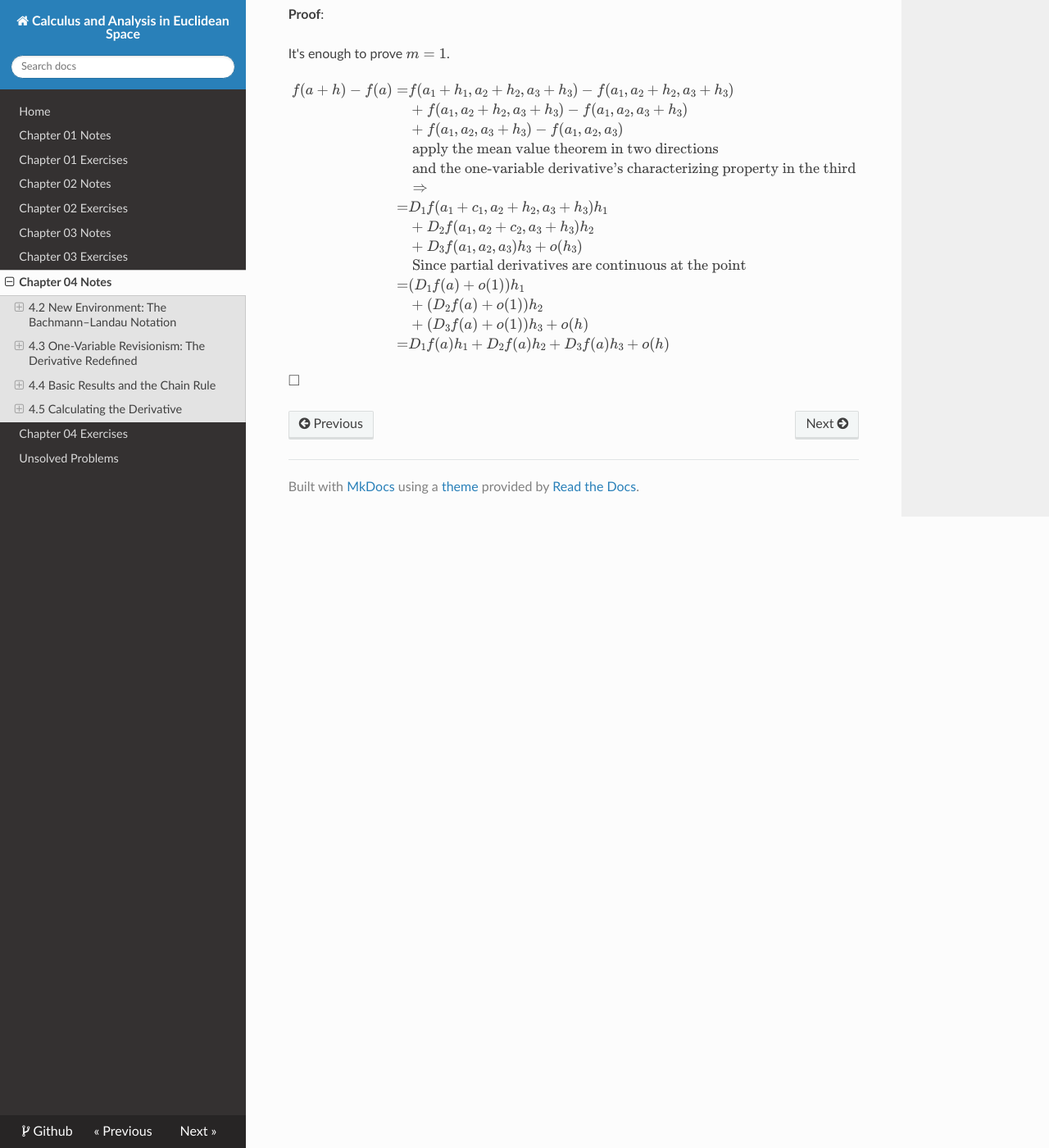
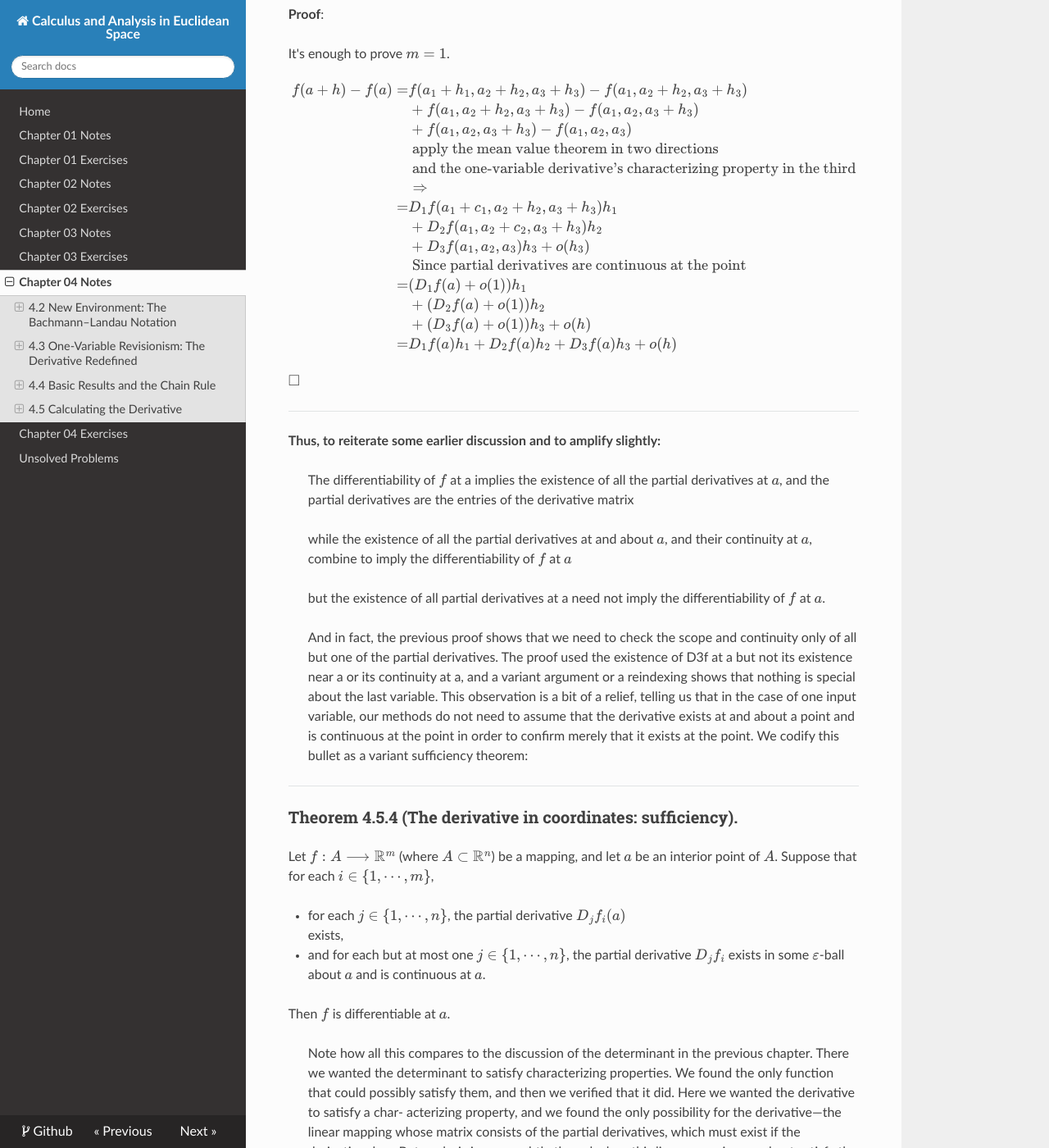
Before and after one commit to eroicaleo/shurman-calculus-euclidean-space, an MkDocs documentation site: the page built from docs/ch04notes.md, in a window 1280 px wide and 1400 px high, scrolled down 16274 px. Shown: the whole window at 82% size. Built offline with MkDocs 1.6.1, drawn with Linux system fonts in a browser that asks for light colours; nearby versions of some CDN libraries; formulas are drawn with MathJax 3; some of the changed text lies outside the part shown.

Commit message:
updates ch04notes

```diff
--- a/docs/ch04notes.md
+++ b/docs/ch04notes.md
@@ -998,3 +998,129 @@
 $$
 
 $\square$
+
+---
+**Thus, to reiterate some earlier discussion and to amplify slightly:**
+
+> The diﬀerentiability of $f$ at a implies the existence of all the partial
+derivatives at $a$, and the partial derivatives are the entries of the
+derivative matrix
+
+> while the existence of all the partial derivatives at and about $a$,
+> and their continuity at $a$, combine to imply the
+> diﬀerentiability of $f$ at $a$
+
+> but the existence of all partial derivatives at a need not imply the
+> diﬀerentiability of $f$ at $a$.
+
+> And in fact, the previous proof shows that we need to check the scope and
+continuity only of all but one of the partial derivatives. The proof used
+the existence of D3f at a but not its existence near a or its continuity
+at a, and a variant argument or a reindexing shows that nothing is special
+about the last variable. This observation is a bit of a relief, telling us
+that
+in the case of one input variable, our methods do not need to assume that
+the derivative exists at and about a point and is continuous at the point
+in order to confirm merely that it exists at the point. We codify this bullet
+as a variant suﬃciency theorem:
+
+---
+
+### Theorem 4.5.4 (The derivative in coordinates: suﬃciency).
+
+Let $f : A \longrightarrow \mathbb{R}^m$  (where $A ⊂ \mathbb{R}^n$) be a
+mapping, and let $a$ be an interior point of $A$.
+Suppose that for each $i \in \{1,\cdots,m\}$,
+
+* for each $j \in \{1,\cdots,n\}$, the partial derivative $D_{j}f_{i}(a)$
+  exists,
+* and for each but at most one $j \in \{1,\cdots,n\}$,
+  the partial derivative $D_{j}f_{i}$ exists in some $ε$-ball about $a$ and is continuous at $a$.
+
+Then $f$ is diﬀerentiable at $a$.
+
+> Note how all this compares to the discussion of the determinant in the
+previous chapter. There we wanted the determinant to satisfy characterizing
+properties. We found the only function that could possibly satisfy them, and
+then we verified that it did. Here we wanted the derivative to satisfy a char-
+acterizing property, and we found the only possibility for the derivative—the
+linear mapping whose matrix consists of the partial derivatives, which must
+exist if the derivative does.But analysis is more subtle than algebra: this
+linear mapping need not satisfy the characterizing property of the derivative
+unless we add further assumptions.
+
+### Example
+
+$$
+f(x,y) =
+\begin{cases}
+    \frac{x^2y}{x^2+y^2} &\text{if } (x,y) \neq (0,0)\\
+    0 &\text{if } (x,y) = (0,0)\\
+\end{cases}
+$$
+
+Note
+
+$$
+D_{1}f_{}(0,0) = \lim \limits_{t \to 0} \frac{f(t,0)-f(0,0)}{t}
+= \lim \limits_{t \to 0} \frac{0-0}{t} = 0
+$$
+
+Similarly $D_{2}f_{}(0,0) = 0$. So the only possibly derivative for $f$
+at $(0,0)$ is $0$.
+
+$$
+\begin{align*}
+|f(h,k) - f(0,0)| &=
+|f(h,k)| \\
+&= \frac{|h|^2|k|}{|(h,k)|^2}
+\end{align*}
+$$
+
+If we approach $(0,0)$ with $h = k$, then we have
+
+$$
+\frac{|h|^2|k|}{|(h,k)|^2} = \frac{|(h,h)|}{2 \sqrt[]{2}}
+$$
+
+### Theorem 4.5.5 (Chain rule in coordinates).
+
+Let $f : A \longrightarrow \mathbb{R}^m$ (where
+$A ⊂ R^n$) be diﬀerentiable at the point $a$ of $A$,
+and let $g : f(A) \longrightarrow \mathbb{R}^l$ be
+diﬀerentiable at the point $b= f(a)$. Then the composition
+$g ◦f : A \longrightarrow R^ℓ$ is
+diﬀerentiable at $a$, and its partial derivatives are
+
+$$
+D_{j}(g \circ f)_{i}(a) =
+\sum_{k = 1}^{n}
+D_{k}g_{i}(b) D_{j}f_{k}(a)
+\quad \text{for } i = 1,...,ℓ, j = 1,...,n.
+$$
+
+$\square$
+
+### example
+
+$z = f(x,t,u), x = g(t,u)$ compute $\frac{\partial z}{\partial t}$.
+
+$$
+\begin{align*}
+\frac{\partial z}{\partial t} &=
+D_{1}(f \circ g)_{1}(a) \\
+&= \sum_{k = 1}^{3}
+D_{k}f_{1}(b) D_{1}g_{k}(a) \\
+&= D_{1}f_{1}(b) D_{1}g_{1}(a) +
+D_{2}f_{1}(b) D_{1}g_{2}(a) +
+D_{3}f_{1}(b) D_{1}g_{3}(a)
+\\
+&= D_{1}f_{1}(b) D_{1}g_{1}(a) +
+D_{2}f_{1}(b) \cdot 1 +
+D_{3}f_{1}(b) \cdot 0 \\
+&= \frac{\partial z}{\partial x} \frac{\partial x}{\partial t} +
+\frac{\partial z}{\partial t}
+\end{align*}
+$$
+
+$\square$
```
